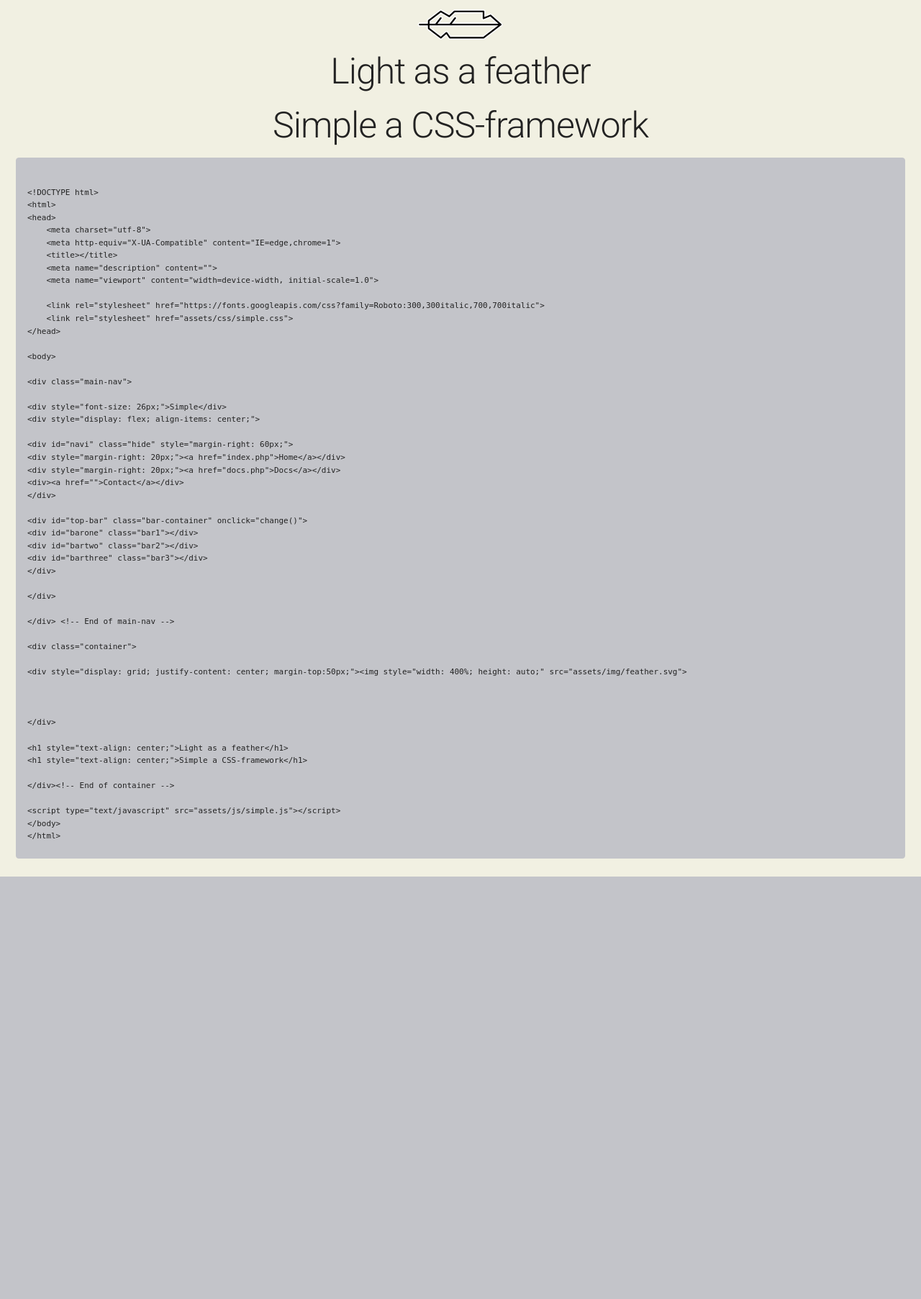
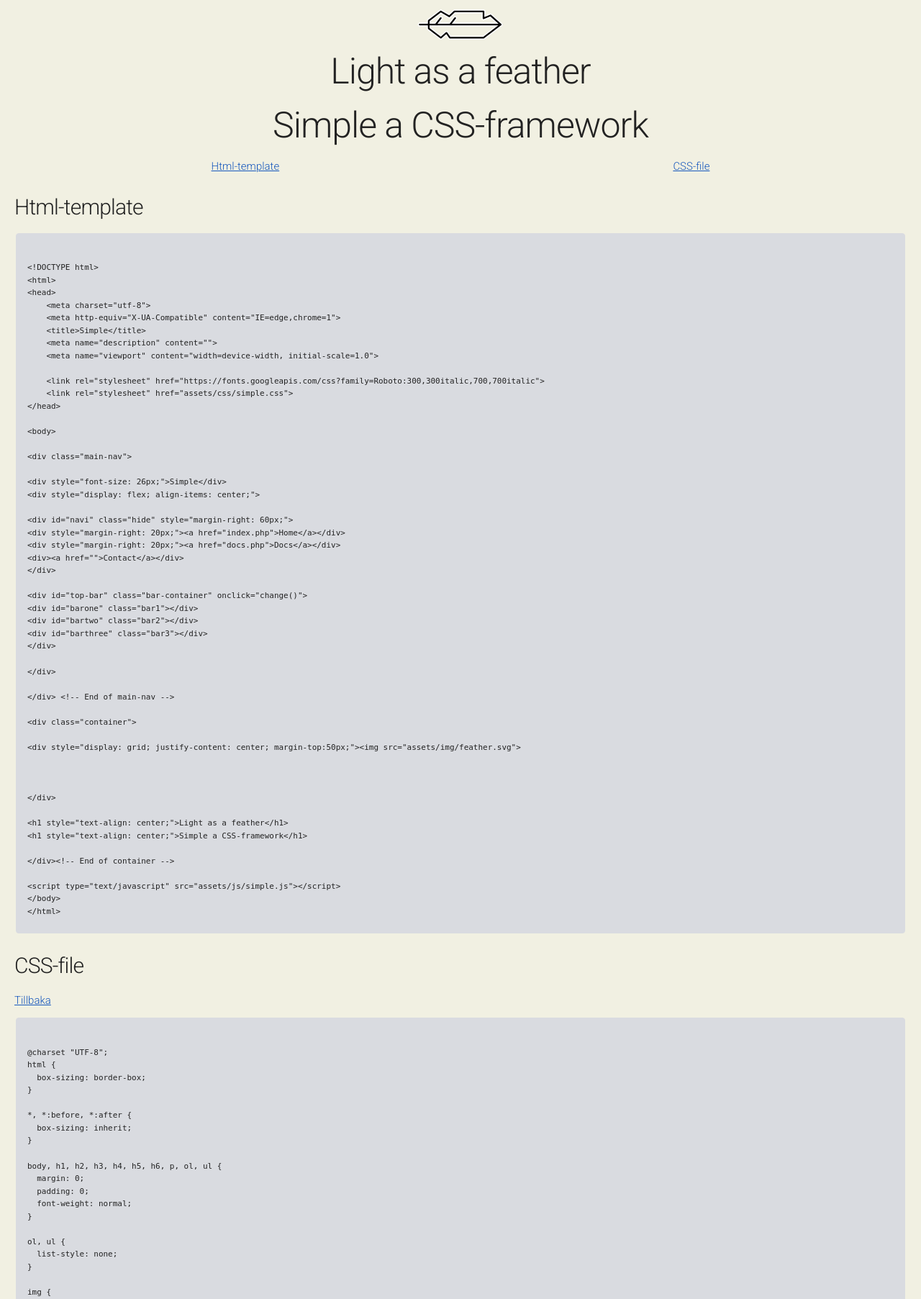
Before and after one commit to peterintelsys/simple, a PHP site: page / in a window 1280 px wide. Shown: the part 121-1926 px from the top of the page at 72% size. Before the commit the page ends 1339 px from the top, so only its background shows below. Run offline with PHP 8.4, Linux system fonts and the light colour scheme.

Commit message:
homepage new

```diff
--- a/assets/css/simple.css
+++ b/assets/css/simple.css
@@ -240,8 +240,8 @@ code {
   margin: 0 0.2rem;
   font-size: 90%;
   white-space: nowrap;
-  background: #C3C4C9;
-  border: 1px solid #C3C4C9;
+  background: #D9DBE0;
+  border: 1px solid #D9DBE0;
   border-radius: 4px;
 }
 
--- a/assets/css/src/sass/base.scss
+++ b/assets/css/src/sass/base.scss
@@ -137,8 +137,8 @@ code {
   margin: 0 .2rem;
   font-size: 90%;
   white-space: nowrap;
-  background: #C3C4C9;
-  border: 1px solid #C3C4C9;
+  background: #D9DBE0;
+  border: 1px solid #D9DBE0;
   border-radius: 4px; }
 pre > code {
   display: block;
--- a/index.php
+++ b/index.php
@@ -3,7 +3,7 @@
 <head>
     <meta charset="utf-8">
     <meta http-equiv="X-UA-Compatible" content="IE=edge,chrome=1">
-    <title></title>
+    <title>Simple</title>
     <meta name="description" content="">
     <meta name="viewport" content="width=device-width, initial-scale=1.0">
 
@@ -28,15 +28,16 @@
 
 <h1 style="text-align: center;">Simple a CSS-framework</h1>
 
+<p style="display: flex; justify-content: space-around; "><a href="">Html-template</a> <a href="#css">CSS-file</a></p>
 
-
+<h4>Html-template</h4>
 <pre><code><xmp>
 <!DOCTYPE html>
 <html>
 <head>
     <meta charset="utf-8">
     <meta http-equiv="X-UA-Compatible" content="IE=edge,chrome=1">
-    <title></title>
+    <title>Simple</title>
     <meta name="description" content="">
     <meta name="viewport" content="width=device-width, initial-scale=1.0">
 
@@ -51,7 +52,7 @@
 
 <div class="container">
 
-<div style="display: grid; justify-content: center; margin-top:50px;"><img style="width: 400%; height: auto;" src="assets/img/feather.svg">
+<div style="display: grid; justify-content: center; margin-top:50px;"><img src="assets/img/feather.svg">
 
 
 
@@ -67,7 +68,11 @@
 </html>
 </xmp></code></pre>
 
-
+<h4 id="css">CSS-file</h4><a href="">Tillbaka</a>
+<pre><code><xmp>
+<?php include('assets/css/simple.css')?>
+</xmp></code></pre>
+<a href="">Tillbaka</a>
 
 
 
```
